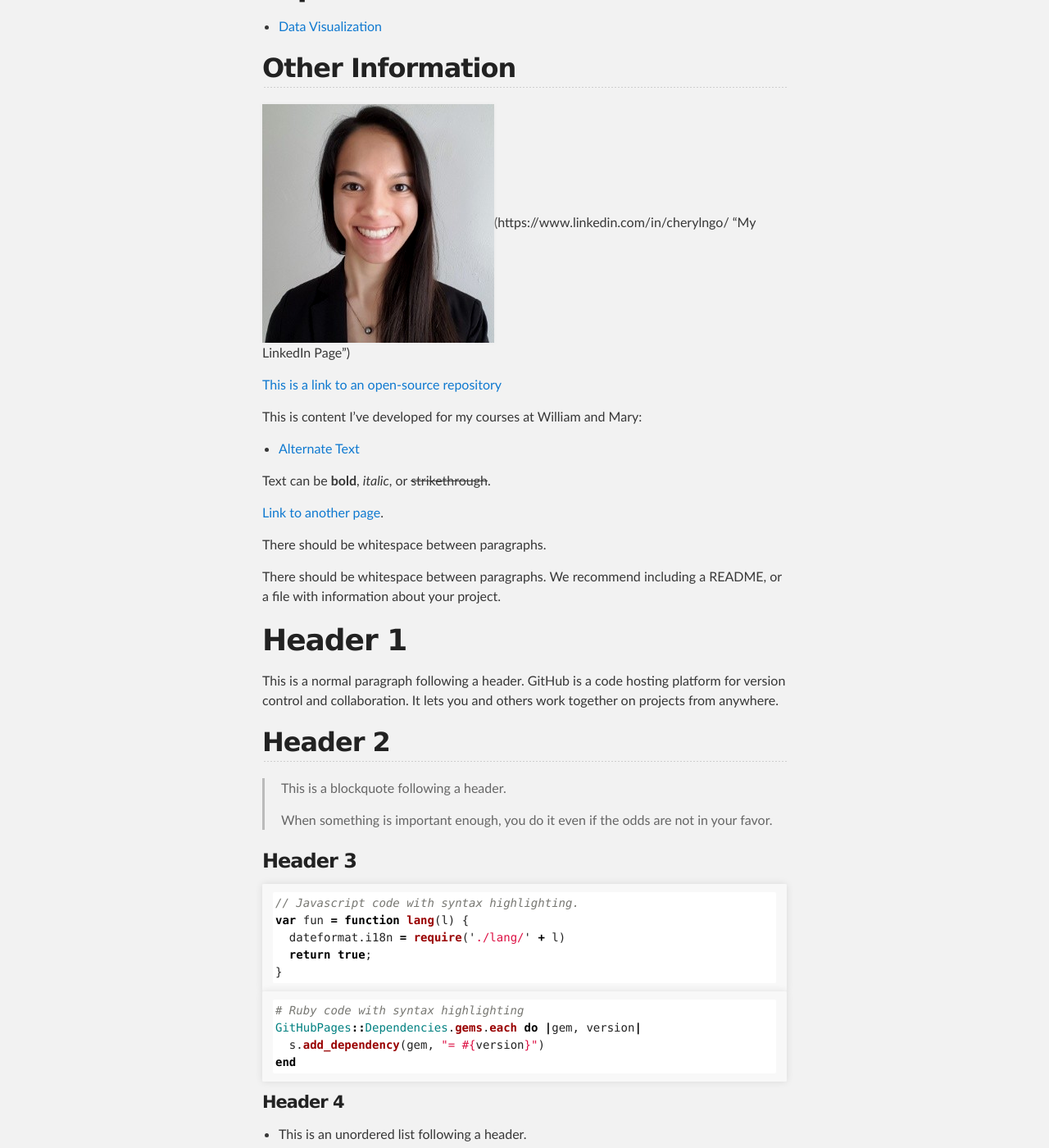
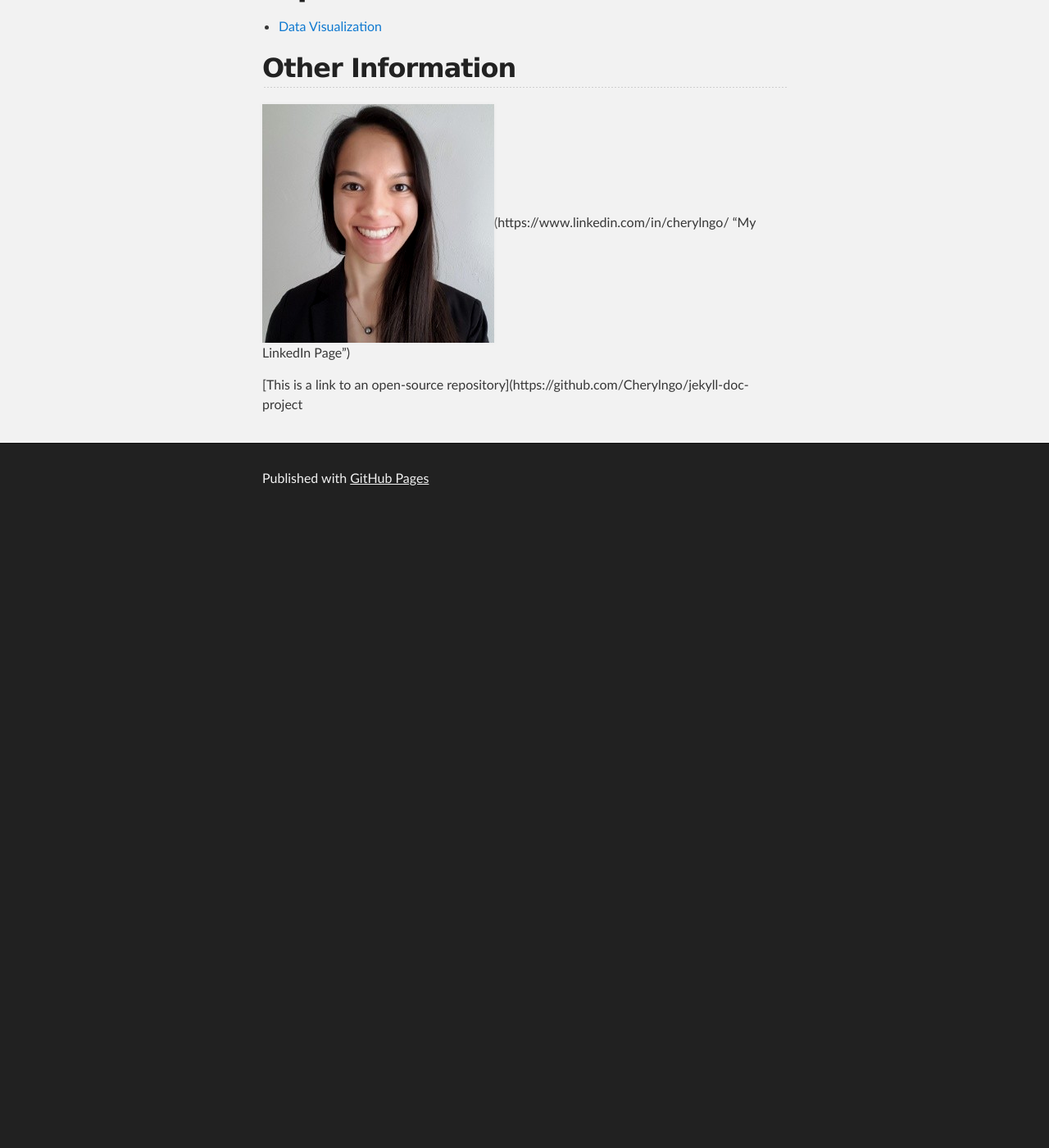
Before and after one commit to Cherylngo/cherylngo.github.io, a Jekyll site: the page built from index.md, in a window 1280 px wide and 1400 px high, scrolled down 340 px. Shown: the whole window at 82% size. Built offline with Jekyll 4.4.1, drawn with Linux system fonts in a browser that asks for light colours; our own code applies the rules of GitHub Pages for plain Markdown files; after the commit the page ends 970 px from its top, so only the background shows below that; some of the changed text lies outside the part shown.

Commit message:
Update index.md

````diff
--- a/index.md
+++ b/index.md
@@ -8,127 +8,4 @@
 
 ![Headshot](pics/Headshot.png)(https://www.linkedin.com/in/cherylngo/ "My LinkedIn Page")
 
-[This is a link to an open-source repository](https://github.com/Cherylngo/jekyll-doc-project)
-
-This is content I've developed for my courses at William and Mary:
-- [Alternate Text](/subfolder/index.md)
-
-Text can be **bold**, _italic_, or ~~strikethrough~~.
-
-[Link to another page](./another-page.html).
-
-There should be whitespace between paragraphs.
-
-There should be whitespace between paragraphs. We recommend including a README, or a file with information about your project.
-
-# Header 1
-
-This is a normal paragraph following a header. GitHub is a code hosting platform for version control and collaboration. It lets you and others work together on projects from anywhere.
-
-## Header 2
-
-> This is a blockquote following a header.
->
-> When something is important enough, you do it even if the odds are not in your favor.
-
-### Header 3
-
-```js
-// Javascript code with syntax highlighting.
-var fun = function lang(l) {
-  dateformat.i18n = require('./lang/' + l)
-  return true;
-}
-```
-
-```ruby
-# Ruby code with syntax highlighting
-GitHubPages::Dependencies.gems.each do |gem, version|
-  s.add_dependency(gem, "= #{version}")
-end
-```
-
-#### Header 4
-
-*   This is an unordered list following a header.
-*   This is an unordered list following a header.
-*   This is an unordered list following a header.
-
-##### Header 5
-
-1.  This is an ordered list following a header.
-2.  This is an ordered list following a header.
-3.  This is an ordered list following a header.
-
-###### Header 6
-
-| head1        | head two          | three |
-|:-------------|:------------------|:------|
-| ok           | good swedish fish | nice  |
-| out of stock | good and plenty   | nice  |
-| ok           | good `oreos`      | hmm   |
-| ok           | good `zoute` drop | yumm  |
-
-### There's a horizontal rule below this.
-
-* * *
-
-### Here is an unordered list:
-
-*   Item foo
-*   Item bar
-*   Item baz
-*   Item zip
-
-### And an ordered list:
-
-1.  Item one
-1.  Item two
-1.  Item three
-1.  Item four
-
-### And a nested list:
-
-- level 1 item
-  - level 2 item
-  - level 2 item
-    - level 3 item
-    - level 3 item
-- level 1 item
-  - level 2 item
-  - level 2 item
-  - level 2 item
-- level 1 item
-  - level 2 item
-  - level 2 item
-- level 1 item
-
-### Small image
-
-![Octocat](https://assets-cdn.github.com/images/icons/emoji/octocat.png)
-
-### Large image
-
-![Branching](https://guides.github.com/activities/hello-world/branching.png)
-
-
-### Definition lists can be used with HTML syntax.
-
-<dl>
-<dt>Name</dt>
-<dd>Godzilla</dd>
-<dt>Born</dt>
-<dd>1952</dd>
-<dt>Birthplace</dt>
-<dd>Japan</dd>
-<dt>Color</dt>
-<dd>Green</dd>
-</dl>
-
-```
-Long, single-line code blocks should not wrap. They should horizontally scroll if they are too long. This line should be long enough to demonstrate this.
-```
-
-```
-The final element.
-```
+[This is a link to an open-source repository](https://github.com/Cherylngo/jekyll-doc-project
````
